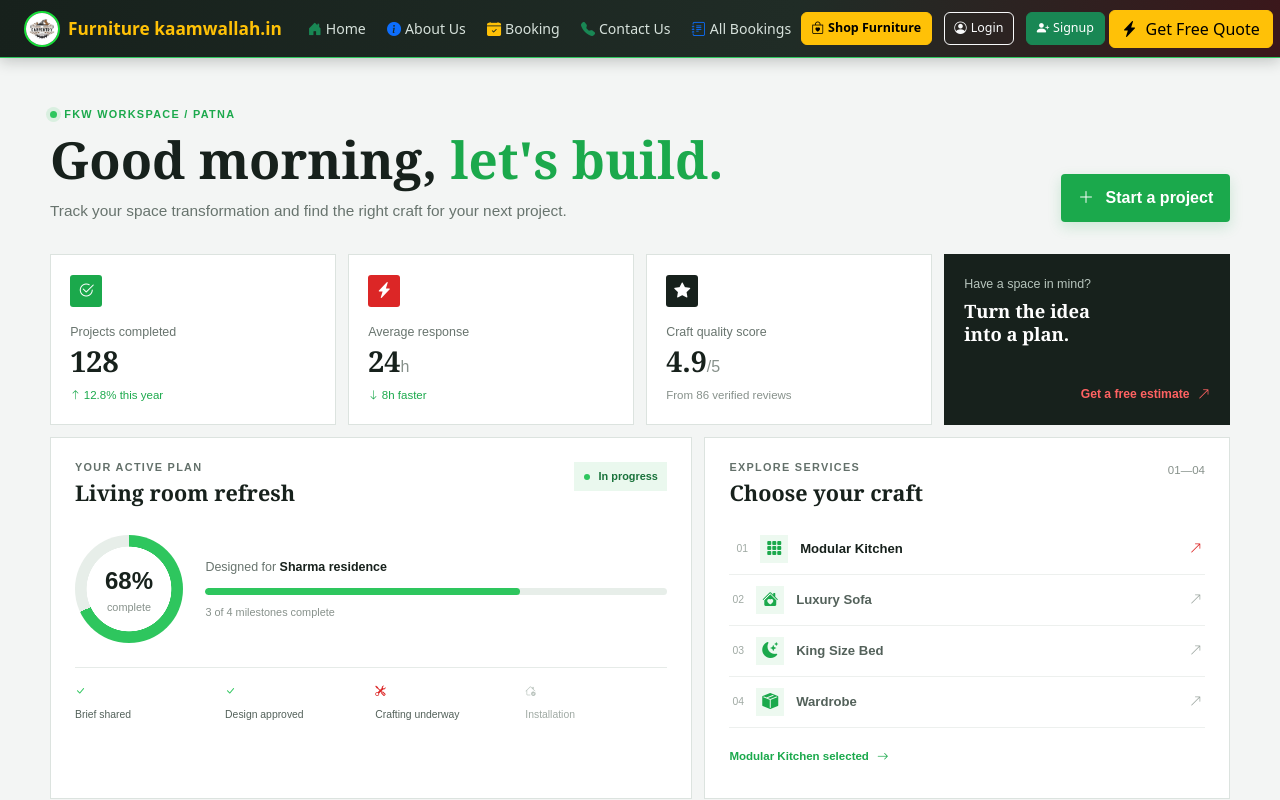
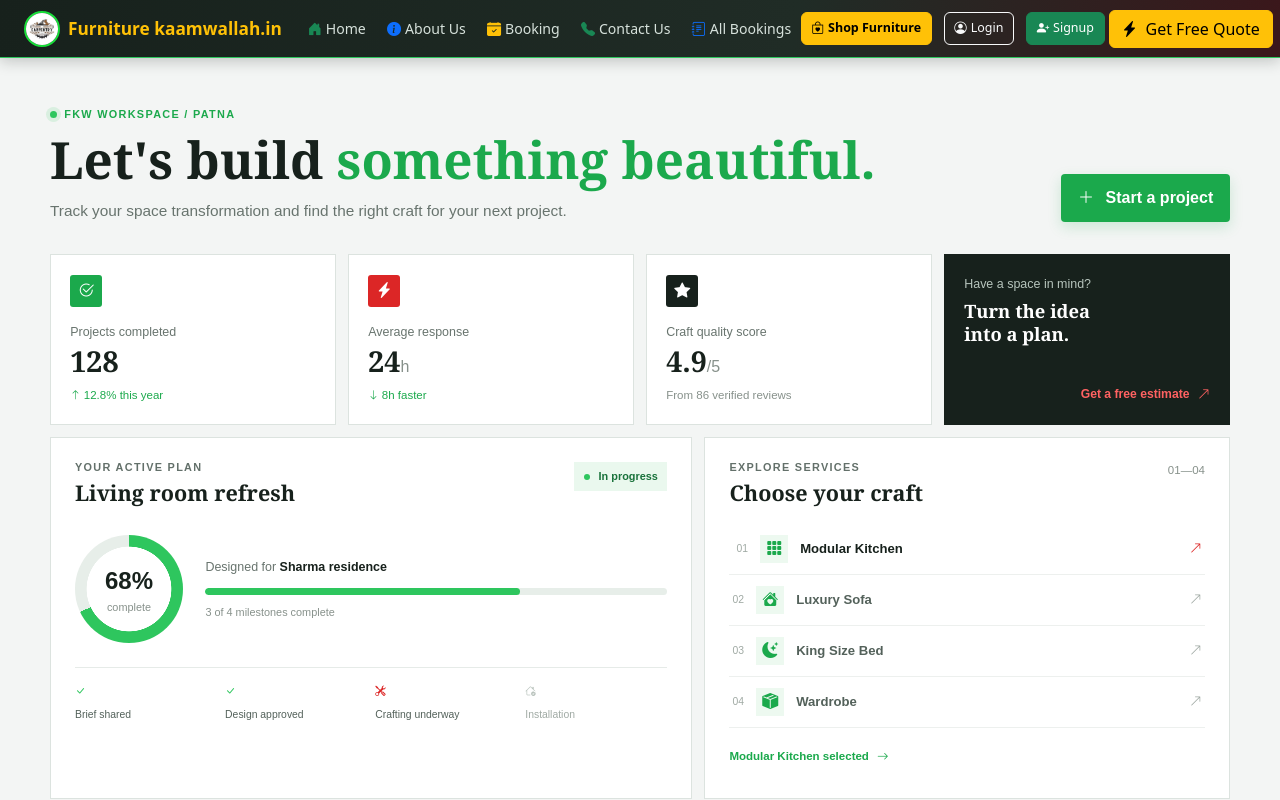
Before and after one commit to sohit636210s/leaderboard-system, a React (Create React App) app in the folder frontend/: page / in a window 1280 px wide. Shown: the top 800 px of the page. Built offline with nearby package versions, Linux system fonts and the light colour scheme.

Commit message:
Saari files update ki

```diff
--- a/frontend/src/components/HomePage.js
+++ b/frontend/src/components/HomePage.js
@@ -19,7 +19,7 @@ function HomePage() {
         <section className="dashboard-intro">
           <div>
             <p className="dashboard-kicker"><span className="live-dot"></span> FKW WORKSPACE / PATNA</p>
-            <h1>Good morning, <span>let's build.</span></h1>
+            <h1>Let's build <span>something beautiful.</span></h1>
             <p className="dashboard-subtitle">Track your space transformation and find the right craft for your next project.</p>
           </div>
           <button className="dashboard-primary" type="button" onClick={() => openEstimate()}><i className="bi bi-plus-lg"></i> Start a project</button>
```
